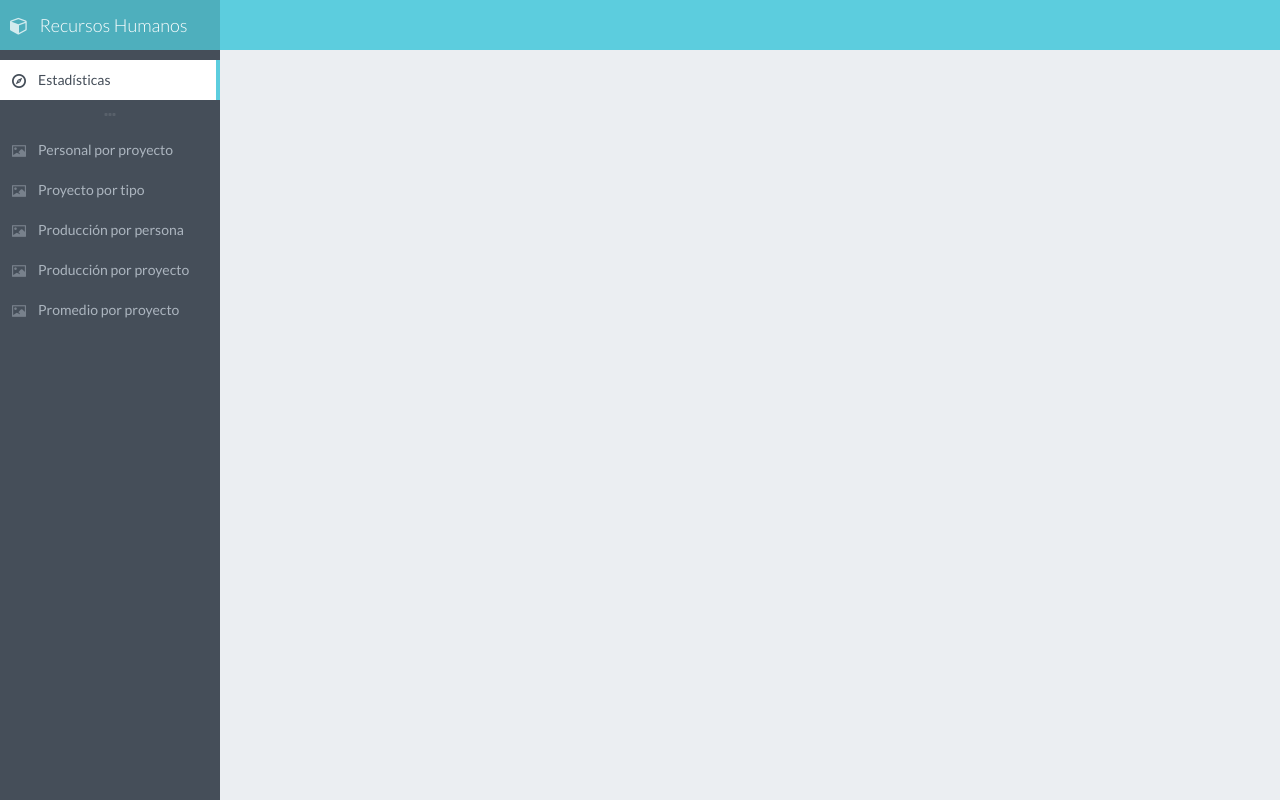
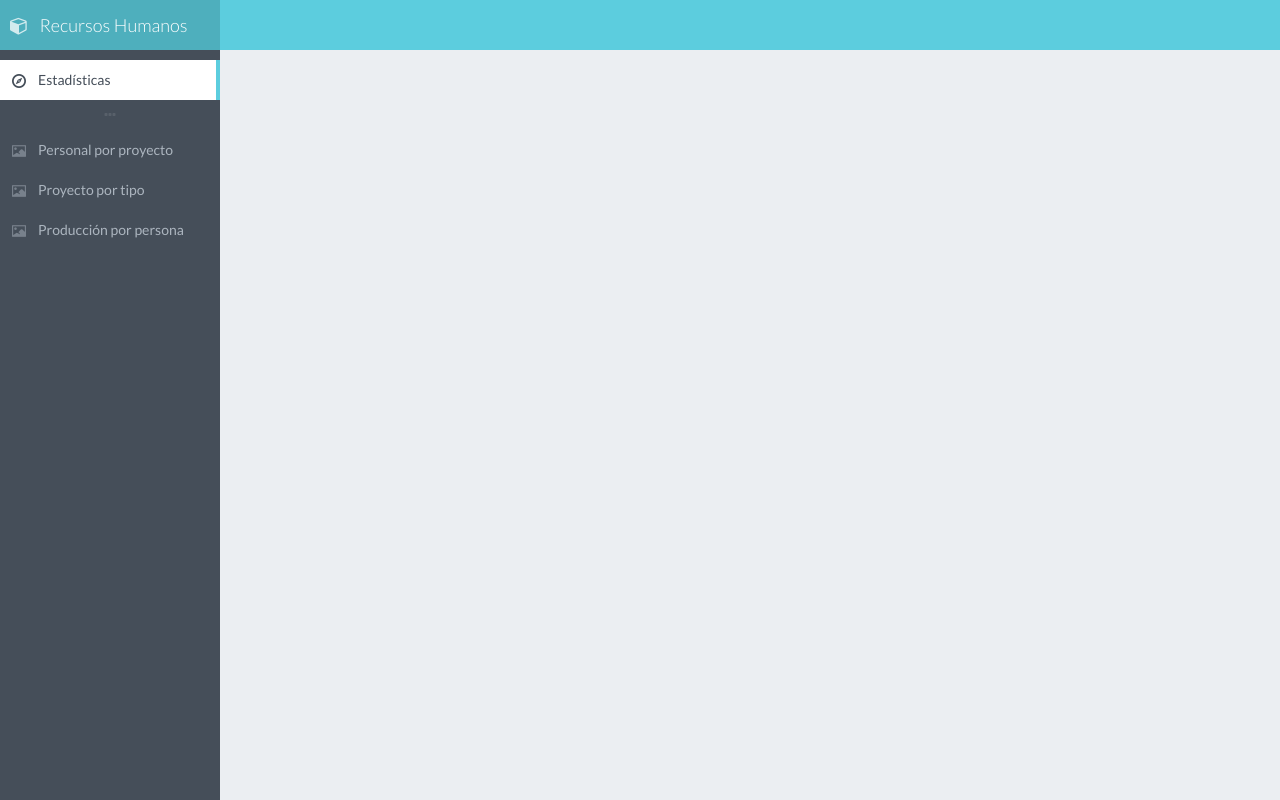
Before and after one commit to sfajardose/pyxis, a Django app: template recursos/templates/recursos/base.html in a window 1280 px wide. Run offline with Django 3.2, Linux system fonts and the light colour scheme; the template is opened without the code that fills it, so the values that code supplies are empty; parts of the project's set-up code (start-up, migrations or seed data) failed here and were passed over; some libraries are stand-ins or nearby versions.

Commit message:
cambios en el template base

```diff
--- a/recursos/templates/recursos/base.html
+++ b/recursos/templates/recursos/base.html
@@ -34,7 +34,7 @@
       <div id="page-container" class="header-fixed-top sidebar-visible-lg-full">
         <div id="sidebar">
           <div id="sidebar-brand" class="themed-background">
-            <a href="index.html" class="sidebar-title">
+            <a href="{% url 'proyecto-personal' %}" class="sidebar-title">
               <i class="fa fa-cube"></i> <span class="sidebar-nav-mini-hide">Recursos Humanos</span>
             </a>
           </div>
@@ -42,7 +42,7 @@
             <div class="sidebar-content">
               <ul class="sidebar-nav">
                 <li>
-                  <a href="index.html" class=" active"><i class="gi gi-compass sidebar-nav-icon"></i><span class="sidebar-nav-mini-hide">Estadísticas</span></a>
+                  <a href="{% url 'proyecto-personal' %}" class=" active"><i class="gi gi-compass sidebar-nav-icon"></i><span class="sidebar-nav-mini-hide">Estadísticas</span></a>
                 </li>
                 <li class="sidebar-separator">
                   <i class="fa fa-ellipsis-h"></i>
@@ -51,8 +51,6 @@
                   <a href="{% url 'proyecto-personal' %}"><i class="gi gi-picture sidebar-nav-icon"></i><span class="sidebar-nav-mini-hide">Personal por proyecto</span></a>
                   <a href="{% url 'proyecto-tipo' %}"><i class="gi gi-picture sidebar-nav-icon"></i><span class="sidebar-nav-mini-hide">Proyecto por tipo</span></a>
                   <a href="{% url 'produccion-persona' %}"><i class="gi gi-picture sidebar-nav-icon"></i><span class="sidebar-nav-mini-hide">Producción por persona</span></a>
-                  <a href="{% url 'produccion-proyecto' %}"><i class="gi gi-picture sidebar-nav-icon"></i><span class="sidebar-nav-mini-hide">Producción por proyecto</span></a>
-                  <a href="page_app_email.html"><i class="gi gi-picture sidebar-nav-icon"></i><span class="sidebar-nav-mini-hide">Promedio por proyecto</span></a>
                 </li>
               </ul>
             </div>
--- a/recursos_humanos/settings.py
+++ b/recursos_humanos/settings.py
@@ -91,6 +91,9 @@ USE_L10N = True
 
 USE_TZ = True
 
+# STATIC_URL = '/static/'
+# STATIC_ROOT = BASE_DIR + STATIC_URL
+
 # S3 Config
 AWS_PRELOAD_METADATA = True
 AWS_STORAGE_BUCKET_NAME = os.environ['AWS_STORAGE_BUCKET_NAME']
```
